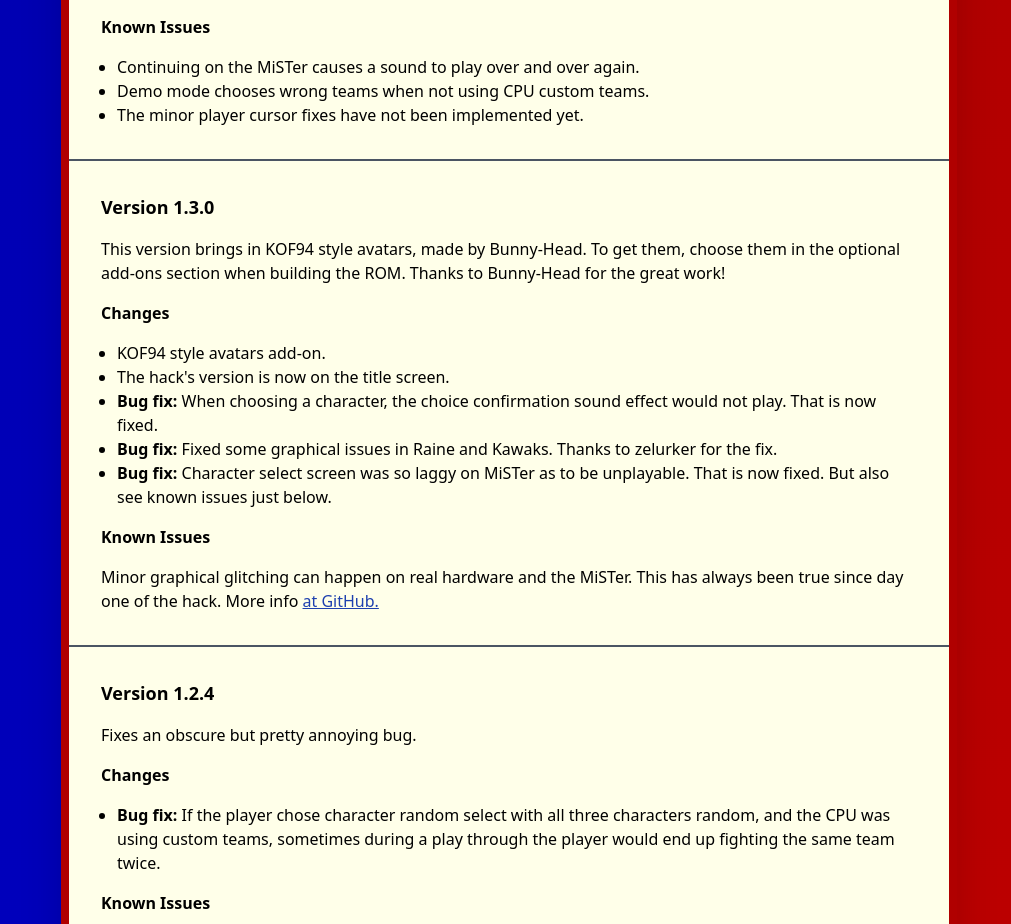
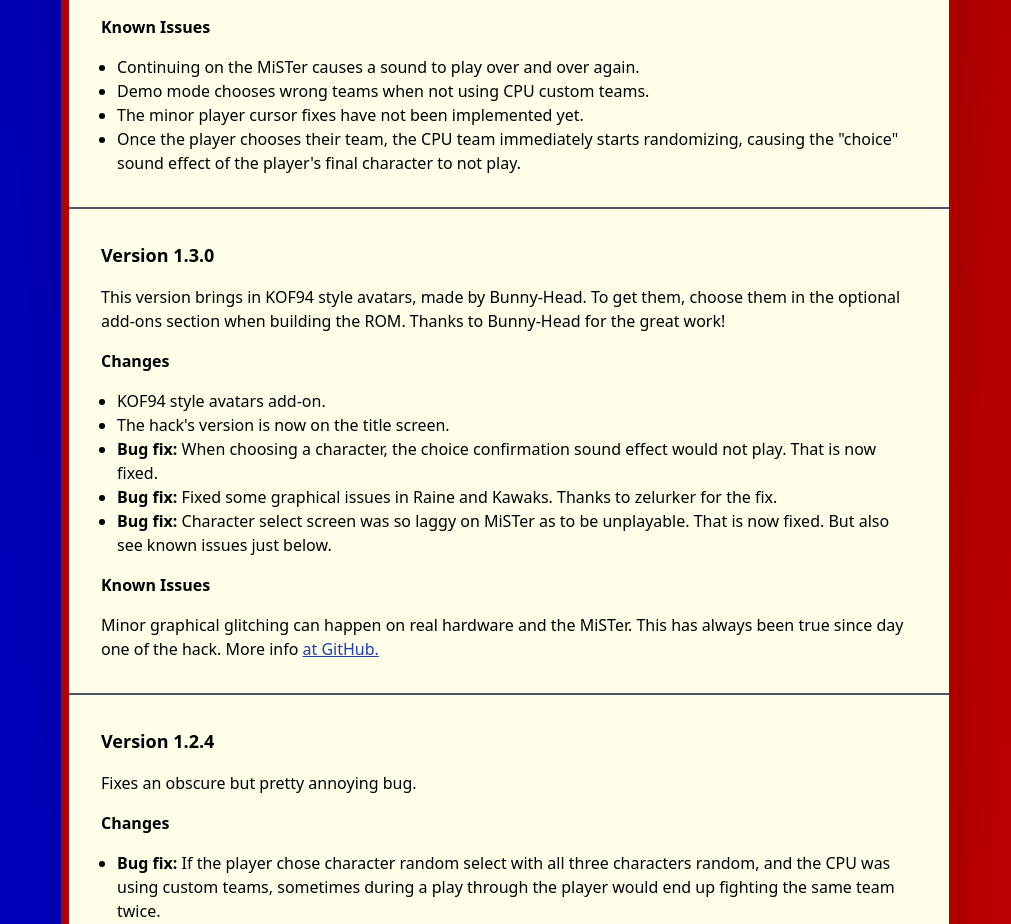
Before and after one commit to city41/neorh, a Next.js app: page / in a window 1280 px wide. Shown: the part 3700-4624 px from the top of the page, without its empty margins (131-1142 px from the left). Built offline with nearby package versions, Linux system fonts and the light colour scheme.

Commit message:
one more known issue

```diff
--- a/src/components/IndexPage/IndexPage.tsx
+++ b/src/components/IndexPage/IndexPage.tsx
@@ -223,6 +223,11 @@
             </li>
             <li>
               The minor player cursor fixes have not been implemented yet.
+            </li>
+            <li>
+              Once the player chooses their team, the CPU team immediately
+              starts randomizing, causing the &quot;choice&quot; sound effect of
+              the player&apos;s final character to not play.
             </li>
           </ul>
           <Hr />
```
